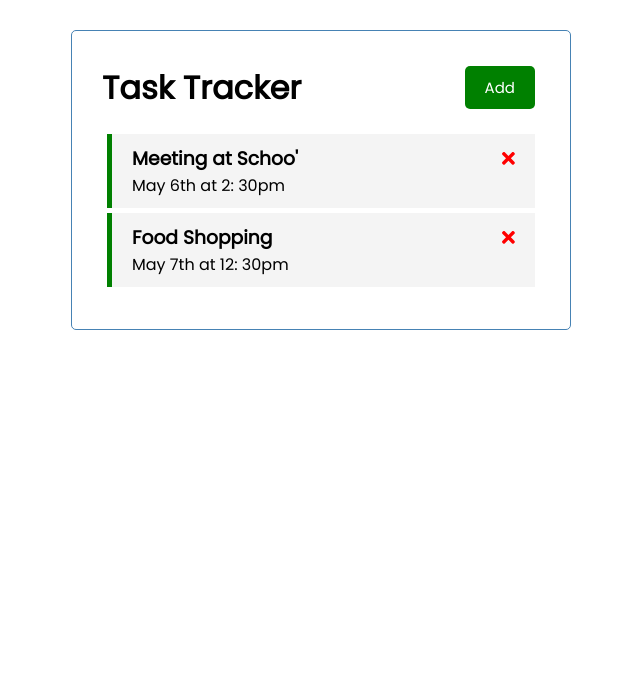
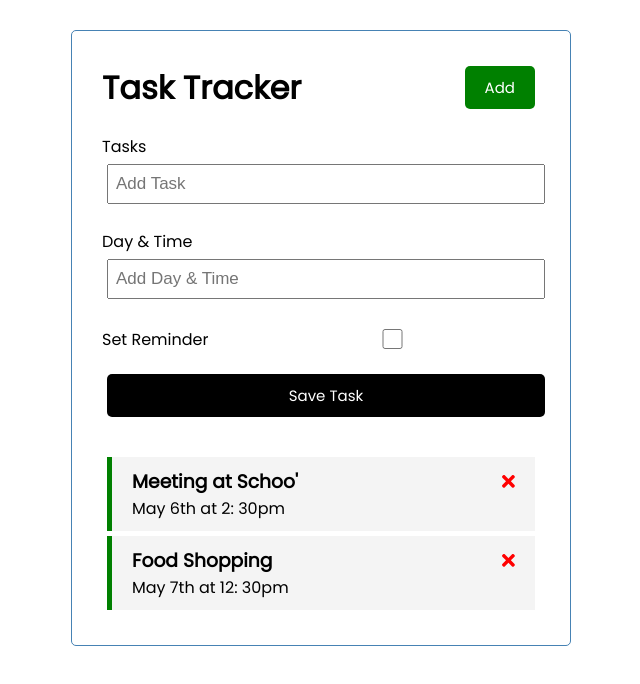
Before and after one commit to Fighteros/ng-task-tracker, an Angular app: page / in a window 1280 px wide. Shown: the top 684 px of the page, without its empty margins (319-959 px from the left). Built offline with nearby package versions, Linux system fonts and the light colour scheme; data requests are answered from the project's data file.

Commit message:
added form

```diff
--- a/src/app/app.module.ts
+++ b/src/app/app.module.ts
@@ -9,6 +9,7 @@
 import { ButtonComponent } from './components/button/button.component';
 import { TasksComponent } from './components/tasks/tasks.component';
 import { TaskItemComponent } from './components/task-item/task-item.component';
+import { AddTaskComponent } from './components/add-task/add-task.component';
 
 @NgModule({
   declarations: [
@@ -16,7 +17,8 @@
     HeaderComponent,
     ButtonComponent,
     TasksComponent,
-    TaskItemComponent
+    TaskItemComponent,
+    AddTaskComponent
   ],
   imports: [
     BrowserModule,
--- /dev/null
+++ b/src/app/components/add-task/add-task.component.css
@@ -0,0 +1,3 @@
+.add-form {
+    margin-bottom: 40px;
+  }
--- /dev/null
+++ b/src/app/components/add-task/add-task.component.html
@@ -0,0 +1,15 @@
+<form class="add-form">
+    <div class="form-control">
+        <label for="text">Tasks</label>
+        <input type="text" name="text" id="text" placeholder="Add Task">
+    </div>
+    <div class="form-control">
+        <label for="day">Day & Time</label>
+        <input type="day" name="day" id="day" placeholder="Add Day & Time">
+    </div>
+    <div class="form-control form-control-check">
+        <label for="reminder">Set Reminder</label>
+        <input type="checkbox" name="reminder" id="reminder">
+    </div>
+    <input type="submit" value="Save Task" class="btn btn-block">
+</form>
--- /dev/null
+++ b/src/app/components/add-task/add-task.component.ts
@@ -0,0 +1,15 @@
+import { Component, OnInit } from '@angular/core';
+
+@Component({
+  selector: 'app-add-task',
+  templateUrl: './add-task.component.html',
+  styleUrls: ['./add-task.component.css']
+})
+export class AddTaskComponent implements OnInit {
+
+  constructor() { }
+
+  ngOnInit(): void {
+  }
+
+}
--- a/src/app/components/tasks/tasks.component.html
+++ b/src/app/components/tasks/tasks.component.html
@@ -1,2 +1,4 @@
+<app-add-task></app-add-task>
 <app-task-item *ngFor="let task of tasks" [task]="task" (onDeleteTask)="deleteTask(task)"
-    (onToggleReminder)="toggleReminder(task)"></app-task-item>
+    (onToggleReminder)="toggleReminder(task)">
+</app-task-item>
```
Also changed, not shown: 1 other file (tests, documents, lock files or other folders).
